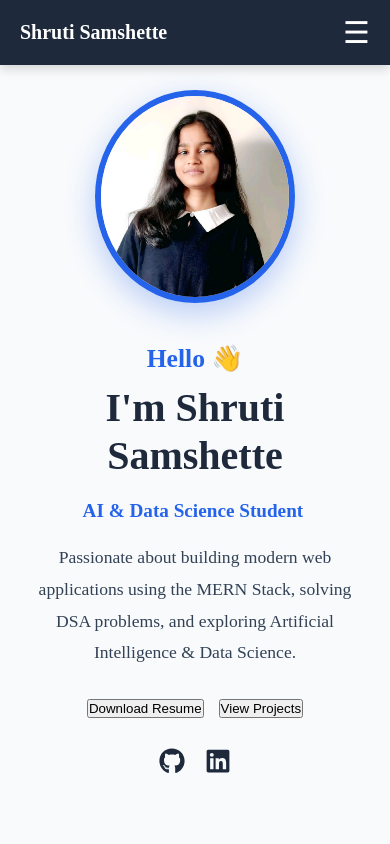
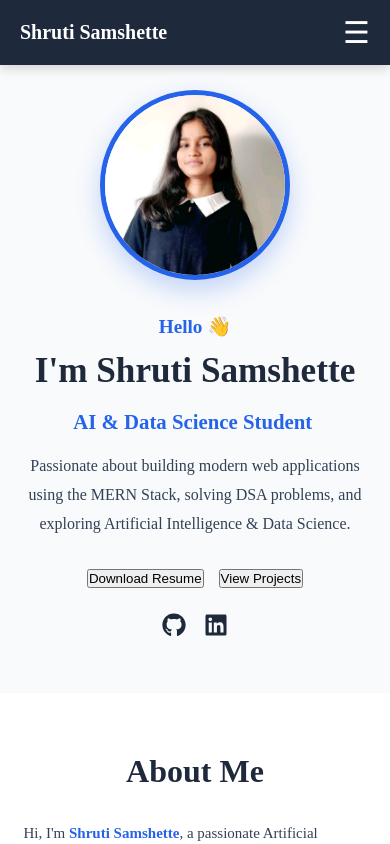
Before and after one commit to Shrutisamshette-12/portfolio-website, a React (Vite) app in the folder client/: page / in a window 390 px wide. Shown: the top 844 px of the page. Built offline with nearby package versions, Linux system fonts and the light colour scheme.

Commit message:
Making prper UI

```diff
--- a/client/src/index.css
+++ b/client/src/index.css
@@ -20,19 +20,16 @@ section{
   --text:#334155;
   --light:#64748b;
 }
-/* Hero */
-
-/* ================= MODERN HERO ================= */
 
 /* ================= HERO ================= */
 
 .hero {
-  min-height: 100vh;
+  min-height: 85vh;
   display: flex;
   align-items: center;
   justify-content: space-between;
-  gap: 60px;
-  padding: 120px 8% 80px;
+  gap: 40px;
+  padding: 90px 8% 50px;
   background: var(--background);
 }
 
@@ -42,36 +39,36 @@ section{
 
 .hero-left h3 {
   color: var(--primary);
-  font-size: 1.6rem;
-  margin-bottom: 10px;
+  font-size: 1.4rem;
+  margin-bottom: 12px;
 }
 
 .hero-left h1 {
-  font-size: clamp(2.5rem, 5vw, 4rem);
+  font-size: clamp(2.4rem, 5vw, 3.6rem);
   color: var(--secondary);
-  margin-bottom: 20px;
   line-height: 1.2;
+  margin-bottom: 18px;
 }
 
 .typing {
   display: block;
-  font-size: clamp(1.2rem, 3vw, 1.8rem);
+  font-size: clamp(1.2rem, 2.5vw, 1.7rem);
   font-weight: 600;
   color: var(--primary);
-  margin-bottom: 20px;
+  margin-bottom: 18px;
 }
 
 .hero-left p {
-  font-size: 1.1rem;
+  font-size: 1rem;
   color: var(--text);
   line-height: 1.8;
-  max-width: 600px;
+  max-width: 550px;
 }
 
 .hero-buttons {
-  margin-top: 30px;
   display: flex;
   gap: 15px;
+  margin-top: 30px;
   flex-wrap: wrap;
 }
 
@@ -83,72 +80,104 @@ section{
 
 .hero-right img {
   width: 100%;
-  max-width: 350px;
+  max-width: 300px;
   aspect-ratio: 1/1;
   object-fit: cover;
   border-radius: 50%;
-  border: 6px solid var(--primary);
-  box-shadow: 0 10px 30px rgba(37, 99, 235, 0.3);
+  border: 5px solid var(--primary);
+  box-shadow: 0 10px 25px rgba(37,99,235,.25);
 }
 
 .social-icons {
   display: flex;
-  gap: 20px;
-  margin-top: 30px;
+  gap: 18px;
+  margin-top: 25px;
 }
 
 .social-icons a {
-  font-size: 30px;
+  font-size: 28px;
   color: var(--secondary);
-  transition: 0.3s;
+  transition: all .3s ease;
 }
 
 .social-icons a:hover {
   color: var(--primary);
-  transform: translateY(-5px);
+  transform: translateY(-4px);
 }
 
-/* ================= RESPONSIVE ================= */
+/* ========== Laptop ========== */
 
-@media (max-width: 768px) {
+@media (max-width: 1024px){
 
-  .hero {
-    flex-direction: column-reverse;
-    text-align: center;
-    padding: 100px 6% 60px;
-    gap: 40px;
+  .hero{
+    padding:90px 6%;
+    gap:30px;
   }
 
-  .hero-left p {
-    max-width: 100%;
+  .hero-right img{
+    max-width:260px;
   }
 
-  .hero-buttons {
-    justify-content: center;
+}
+
+/* ========== Tablet ========== */
+
+@media (max-width:768px){
+
+  .hero{
+    min-height:auto;
+    flex-direction:column-reverse;
+    text-align:center;
+    padding:100px 6% 60px;
+    gap:35px;
   }
 
-  .social-icons {
-    justify-content: center;
+  .hero-left p{
+    max-width:100%;
   }
 
-  .hero-right img {
-    max-width: 250px;
+  .hero-buttons{
+    justify-content:center;
   }
+
+  .social-icons{
+    justify-content:center;
+  }
+
+  .hero-right img{
+    max-width:240px;
+  }
+
 }
 
-@media (max-width: 480px) {
+/* ========== Mobile ========== */
 
-  .hero {
-    padding: 90px 5% 50px;
+@media (max-width:480px){
+
+  .hero{
+    padding:90px 5% 50px;
   }
 
-  .hero-right img {
-    max-width: 200px;
+  .hero-left h1{
+    font-size:2.2rem;
   }
 
-  .social-icons a {
-    font-size: 26px;
+  .hero-left h3{
+    font-size:1.2rem;
   }
+
+  .typing{
+    font-size:1.3rem;
+  }
+
+  .hero-right img{
+    max-width:190px;
+  }
+
+  .social-icons a{
+    font-size:24px;
+  }
+
 }
 
 /* ================= NAVBAR ================= */
```
